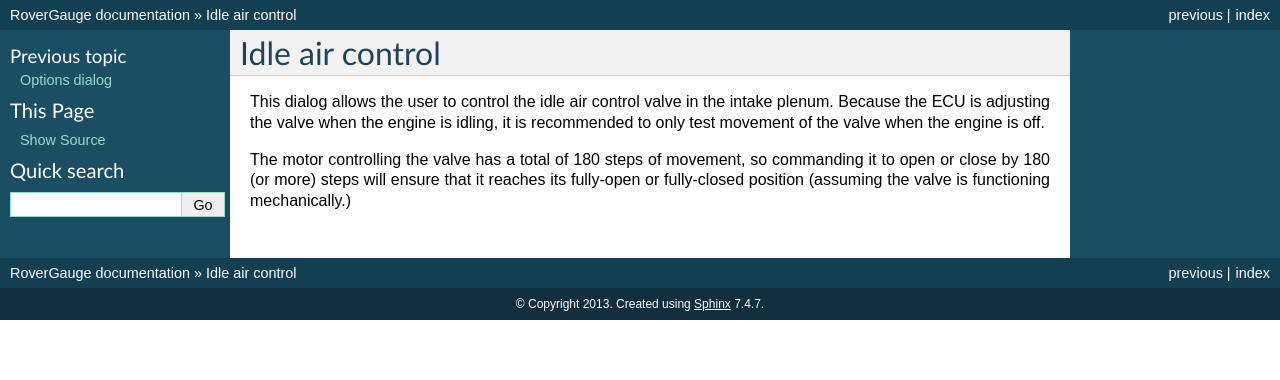
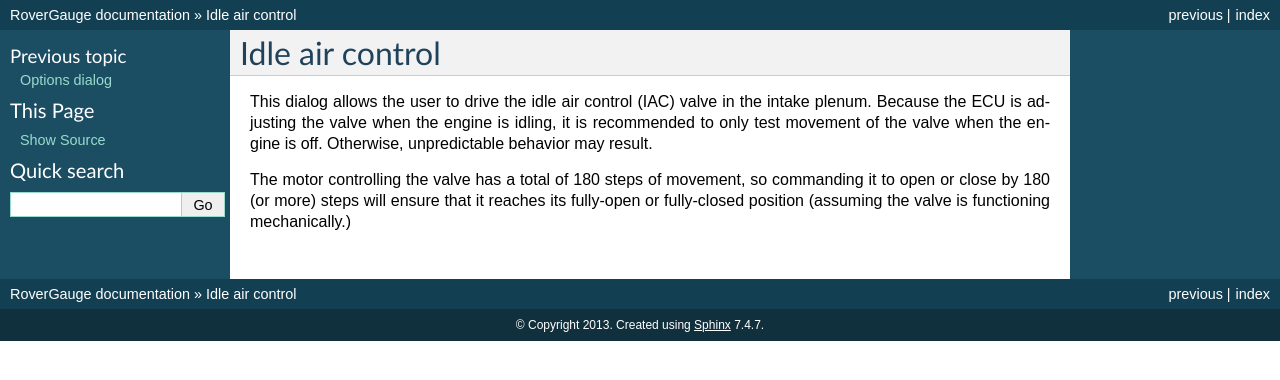
Before and after one commit to colinbourassa/rovergauge, a Sphinx documentation site: the page built from help/source/idleaircontrol.rst, in a window 1280 px wide. Shown: the top 380 px of the page. Built offline with Sphinx 7.4.7, drawn with Linux system fonts in a browser that asks for light colours.

Commit message:
IAC doc update

```diff
--- a/help/source/idleaircontrol.rst
+++ b/help/source/idleaircontrol.rst
@@ -1,5 +1,5 @@
 Idle air control
 ================
-This dialog allows the user to control the idle air control valve in the intake plenum. Because the ECU is adjusting the valve when the engine is idling, it is recommended to only test movement of the valve when the engine is off.
+This dialog allows the user to drive the idle air control (IAC) valve in the intake plenum. Because the ECU is adjusting the valve when the engine is idling, it is recommended to only test movement of the valve when the engine is off. Otherwise, unpredictable behavior may result.
 
 The motor controlling the valve has a total of 180 steps of movement, so commanding it to open or close by 180 (or more) steps will ensure that it reaches its fully-open or fully-closed position (assuming the valve is functioning mechanically.)
```
